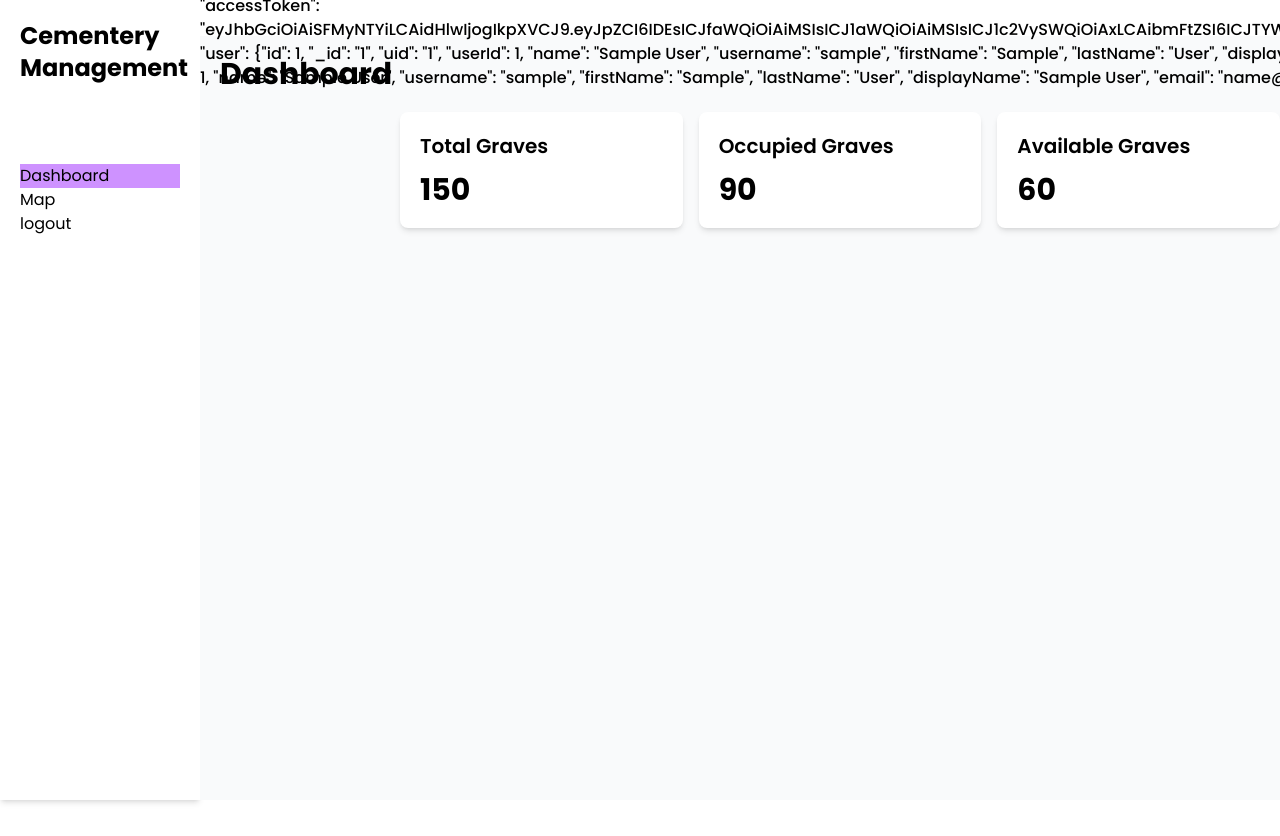
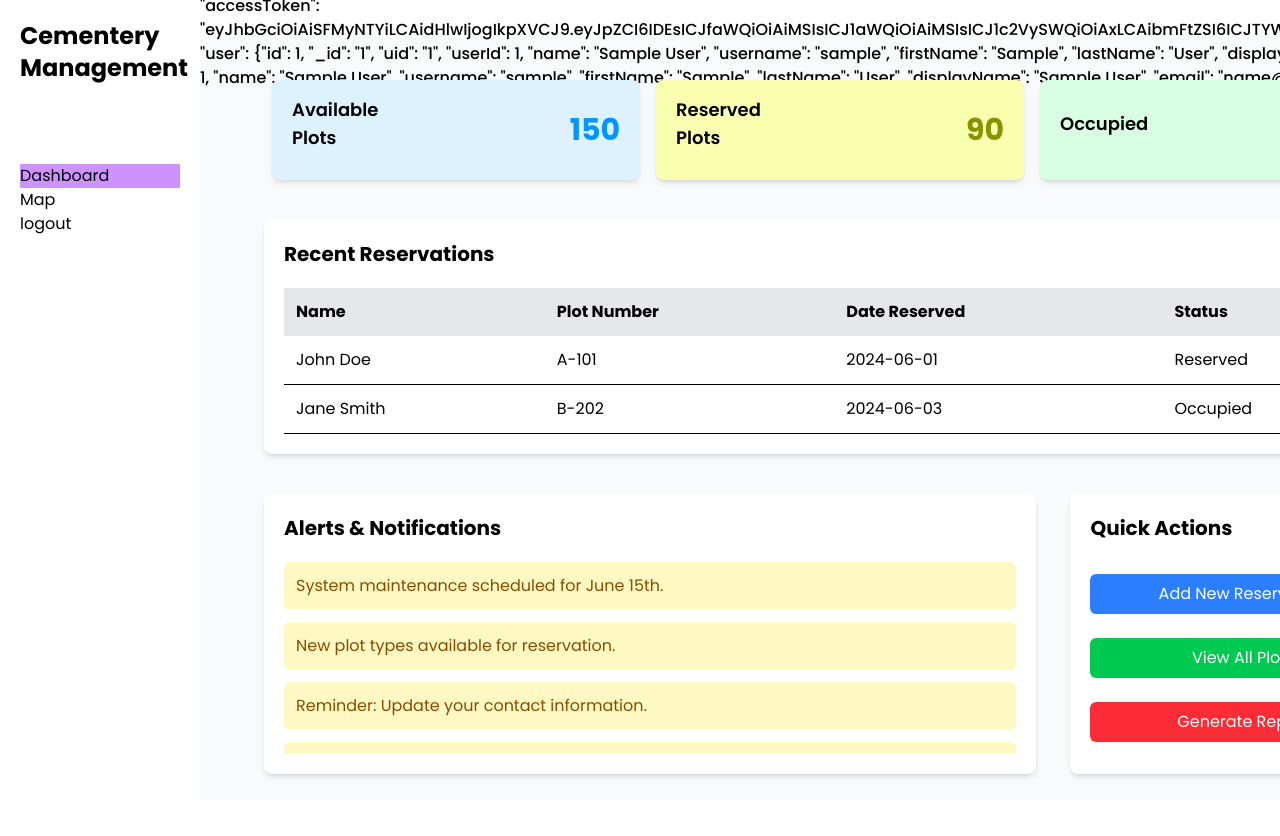
Before and after one commit to JamesPatrick30/electorn-cementery-management, a Vue app: page /home/dashboard in a window 1280 px wide. Shown: the top 836 px of the page. After the commit the page ends 800 px from the top, so only its background shows below. Built offline with nearby package versions, Linux system fonts and the light colour scheme; sample sign-in values are in the browser's storage.

Commit message:
the design in dashboard is done

```diff
--- a/src/assets/main.css
+++ b/src/assets/main.css
@@ -7,4 +7,7 @@
   .active {
     background-color: #ce92ff;
   }
+  .card{
+    @apply h-25 hover:scale-105 transition-all duration-300;
+  }
 }
--- a/src/views/app/childer/Dashboard.vue
+++ b/src/views/app/childer/Dashboard.vue
@@ -1,21 +1,91 @@
 <template>
-    <div class="w-full h-full">
-        <h1 class=" text-3xl font-bold p-5">Dashboard</h1>
+    <div class="w-full h-fit mt-11">
         <section class="w-full flex justify-center items-center h-fit" id="cards">
-            <div class=" w-[70%] flex justify-between items-center">
-                <div class=" bg-white shadow-md rounded-lg p-5 w-1/3 mx-2">
-                    <h2 class=" text-xl font-semibold mb-3">Total Graves</h2>
-                    <p class=" text-3xl font-bold">150</p>
+            <div class=" w-[90%] flex justify-between items-center">
+                <div class="card bg-[#DEF1FF] flex justify-between items-center shadow-md rounded-lg p-5 w-1/3 mx-2">
+                    <h2 class="text-md lg:text-lg font-semibold mb-3">Available <br>
+                            Plots</h2>
+                    <p class=" text-3xl font-bold text-[#0095FF]">150</p>
                 </div>
-                <div class=" bg-white shadow-md rounded-lg p-5 w-1/3 mx-2">
-                    <h2 class=" text-xl font-semibold mb-3">Occupied Graves</h2>
-                    <p class=" text-3xl font-bold">90</p>
+                <div class="card bg-[#FAFFAF] flex justify-between items-center shadow-md rounded-lg p-5 w-1/3 mx-2">
+                    <h2 class="text-md lg:text-lg font-semibold mb-3">Reserved <br>
+                            Plots</h2>
+                    <p class=" text-3xl font-bold text-[#899300]">90</p>
                 </div>
-                <div class=" bg-white shadow-md rounded-lg p-5 w-1/3 mx-2">
-                    <h2 class=" text-xl font-semibold mb-3">Available Graves</h2>
-                    <p class=" text-3xl font-bold">60</p>
+                <div class="card bg-[#D9FFE3] flex justify-between items-center shadow-md rounded-lg p-5 w-1/3 mx-2">
+                    <h2 class="text-md lg:text-lg font-semibold mb-3">Occupied <br>
+                            </h2>
+                    <p class=" text-3xl font-bold text-[#00D83A]">60</p>
+                </div>
+            </div>
+        </section>
+        <section class="w-full flex justify-center items-center" id="Reservations" role="Reservations">
+            <div class="w-[90%] bg-white mt-10 p-5 shadow-md rounded-lg">
+                <h2 class=" text-xl font-bold mb-5">Recent Reservations</h2>
+                <table class=" w-full table-auto">
+                    <thead>
+                        <tr class=" bg-gray-200">
+                            <th class=" p-3 text-left">Name</th>
+                            <th class=" p-3 text-left">Plot Number</th>
+                            <th class=" p-3 text-left">Date Reserved</th>
+                            <th class=" p-3 text-left">Status</th>
+                        </tr>
+                    </thead>
+                    <tbody>
+                        <tr class=" border-b">
+                            <td class=" p-3">John Doe</td>
+                            <td class=" p-3">A-101</td>
+                            <td class=" p-3">2024-06-01</td>
+                            <td class=" p-3">Reserved</td>
+                        </tr>
+                        <tr class=" border-b">
+                            <td class=" p-3">Jane Smith</td>
+                            <td class=" p-3">B-202</td>
+                            <td class=" p-3">2024-06-03</td>
+                            <td class=" p-3">Occupied</td>
+                        </tr>
+                    </tbody>
+                </table>
+
+            </div>
+        </section>
+        <section class="w-full flex justify-center items-center mt-10" role="alert">
+            <div class="w-[90%] flex justify-between items-start">
+                <div class=" w-[67%] bg-white p-5 shadow-md rounded-lg h-70">
+
+                        <h2 class=" text-xl font-bold mb-5">Alerts & Notifications</h2>
+                        <div class=" overflow-auto max-h-48 scrollbar-thin scrollbar-thumb-gray-300 ">
+                            <div v-for="(alert, index) in alerts" :key="index" class=" bg-yellow-100 p-3 rounded-md mb-3">
+                                <p class=" text-yellow-800">{{ alert }}</p>
+                            </div>
+                        </div>
+
+
+
+                </div>
+                <div class=" w-[30%] h-70 bg-white shadow-md rounded-lg  p-5" role="Quick Actions">
+                    <h2 class=" text-xl font-bold mb-5">Quick Actions</h2>
+                    <div class=" h-[80%] flex flex-col justify-around">
+                        <button class="cursor-pointer bg-blue-500 text-white py-2 px-4 rounded-md hover:bg-blue-600 transition-colors duration-300">Add New Reservation</button>
+                        <button class="cursor-pointer bg-green-500 text-white py-2 px-4 rounded-md hover:bg-green-600 transition-colors duration-300">View All Plots</button>
+                        <button class="cursor-pointer bg-red-500 text-white py-2 px-4 rounded-md hover:bg-red-600 transition-colors duration-300">Generate Report</button>
+
+                    </div>
                 </div>
             </div>
         </section>
     </div>
 </template>
+<script setup lang="ts">
+    import { onMounted } from 'vue';
+    import { ref } from 'vue';
+    import type { Ref } from 'vue';
+
+    let alerts: Ref<Array<string>> = ref([
+        "System maintenance scheduled for June 15th.",
+        "New plot types available for reservation.",
+        "Reminder: Update your contact information.",
+        "Upcoming holiday closure on July 4th.",
+        "New feature: Online payment for reservations now live."
+    ]);
+</script>
```
